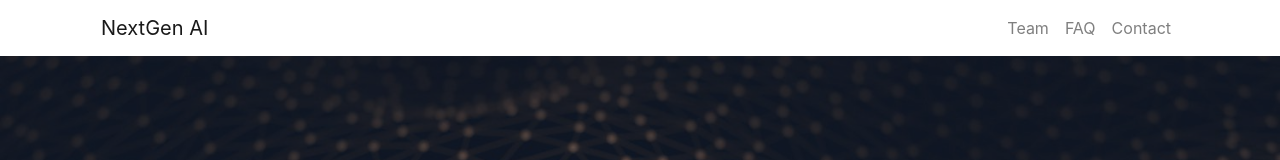
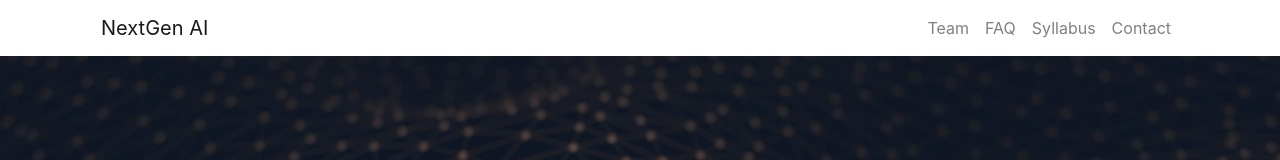
Before and after one commit to nextgenai/nextgenai.github.io, a plain HTML site: page index.html in a window 1280 px wide. Shown: the top 160 px of the page. Drawn offline with nearby package versions, Linux system fonts and the light colour scheme.

Commit message:
Update index.html

```diff
--- a/index.html
+++ b/index.html
@@ -209,6 +209,10 @@ hr {
                 <a class="nav-link" href="#sec-pricing">FAQ</a>
               </li>
 
+                 <li class="nav-item">
+                <a class="nav-link" href="syllabus.html">Syllabus</a>
+              </li>
+
               <li class="nav-item">
                 <a class="nav-link" href="mailto:nextgenai.mail@gmail.com">Contact</a>
               </li>
```
